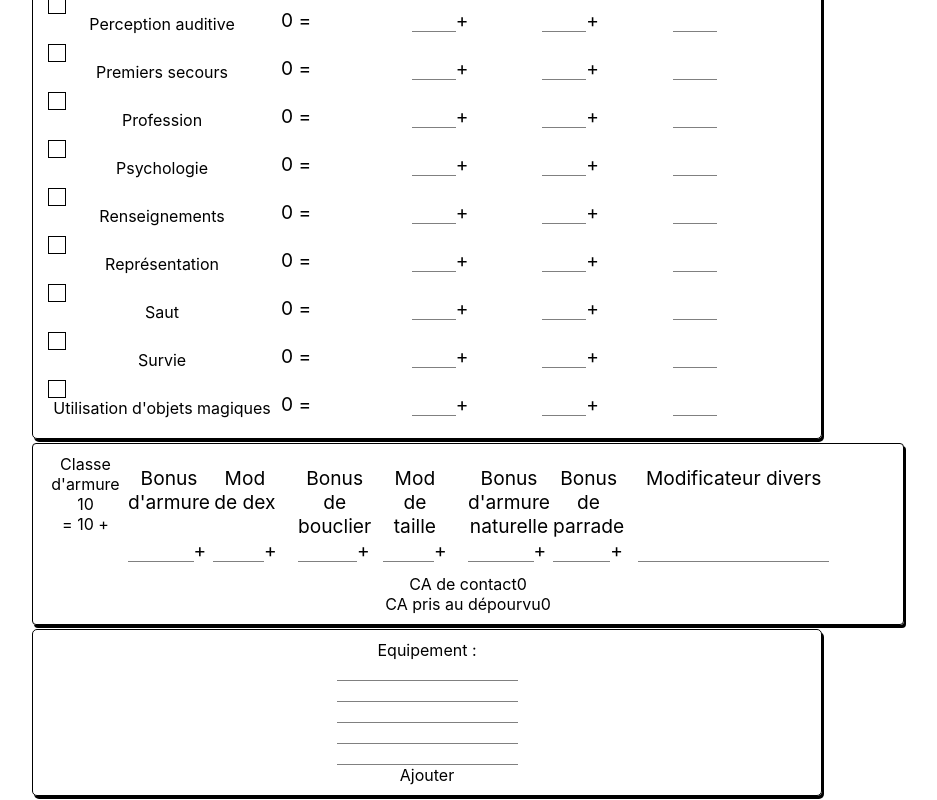
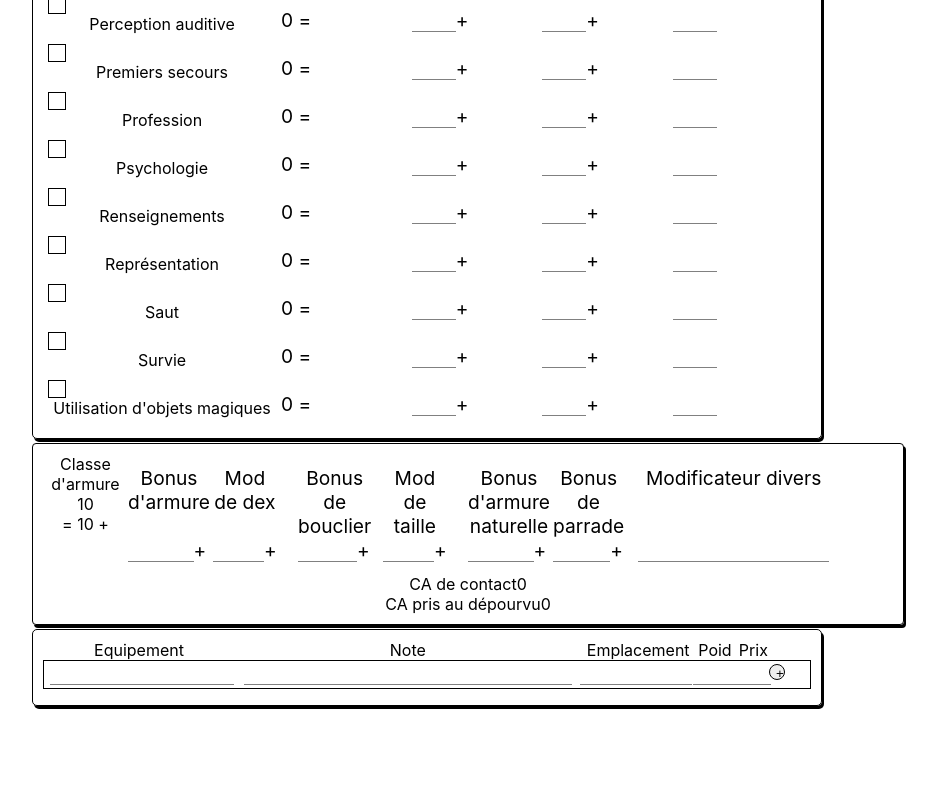
Before and after one commit to tyZulh/dndCharacterSheet, a React (Create React App) app: page / in a window 1280 px wide. Shown: the part 1996-2796 px from the top of the page, without its empty margins (172-1109 px from the left). After the commit the page ends 2706 px from the top, so only its background shows below. Built offline with nearby package versions, Linux system fonts and the light colour scheme.

Commit message:
add header to the inventory

```diff
--- a/src/components/inventory-box/Inventory-box.js
+++ b/src/components/inventory-box/Inventory-box.js
@@ -55,11 +55,30 @@ class InventoryBox extends Component {
   render() {
     return(
       <section className="inventoryBox">
+
+        <div className="inventoryHeader">
+          <div>
+            Equipement
+          </div>
+
+          <div>
+            Note
+          </div>
+
+          <div>
+            Emplacement
+          </div>
+
+          <div>
+            Poid
+          </div>
+
+          <div>
+            Prix
+          </div>
+        </div>
+
         <div className="addEquipement">
-          <span>
-            Equipement :
-          </span>
-
           <div className="">
             <input
               className="inputBox"
@@ -76,7 +95,7 @@ class InventoryBox extends Component {
               type="textarea"
               name="equipementToAddNote"
               onChange={this.handleChange}
-              value={this.state.equipementToAddName}
+              value={this.state.equipementToAddNote}
               />
           </div>
 
@@ -110,9 +129,9 @@ class InventoryBox extends Component {
             />
           </div>
 
-          <div className="addButton" onClick={this.addEquipement}>
-            Ajouter
-          </div>
+          <button className="addButton" onClick={this.addEquipement}>
+            +
+          </button>
         </div>
 
         <div className="equipementList">
@@ -121,24 +140,24 @@ class InventoryBox extends Component {
 
 
             return (
-              <div>
-                <div>
+              <div className="equipementListLine">
+                <div className="equipementCell">
                   {equipement.name}
                 </div>
 
-                <div>
+                <div className="equipementCell">
                   {equipement.note}
                 </div>
 
-                <div>
+                <div className="equipementCell">
                   {equipement.location}
                 </div>
 
-                <div>
+                <div className="equipementCell">
                   {equipement.price}
                 </div>
 
-                <div>
+                <div className="equipementCell">
                   {equipement.weight}
                 </div>
               </div>
--- a/src/components/inventory-box/inventory-box.scss
+++ b/src/components/inventory-box/inventory-box.scss
@@ -5,4 +5,44 @@
   margin: 4px;
   padding: 10px;
   width: 60vw;
+
+  .inventoryHeader{
+    display: grid;
+    grid-template-columns: 25% 45% 15% 5% 5%;
+
+    div {
+      text-align: none;
+    }
+  }
+  .addEquipement {
+    border: 1px black solid;
+    display: grid;
+    grid-template-columns: 25% 45% 15% 5% 5% 5%;
+    padding: 3px;
+    justify-content: space-between;
+
+    .inputBox {
+      width: 95%;
+    }
+
+    .addButton {
+      border: 1px solid black;
+      border-radius: 50%;
+      width: 1rem;
+      height: 1rem;
+    }
+  }
+
+  .equipementList {
+    padding: 3px;
+
+    .equipementListLine {
+      display: grid;
+      grid-template-columns: 30% 45% 10% 4% 4%;
+    }
+
+    .equipementCell {
+      text-align: left;
+    }
+  }
 }
```
